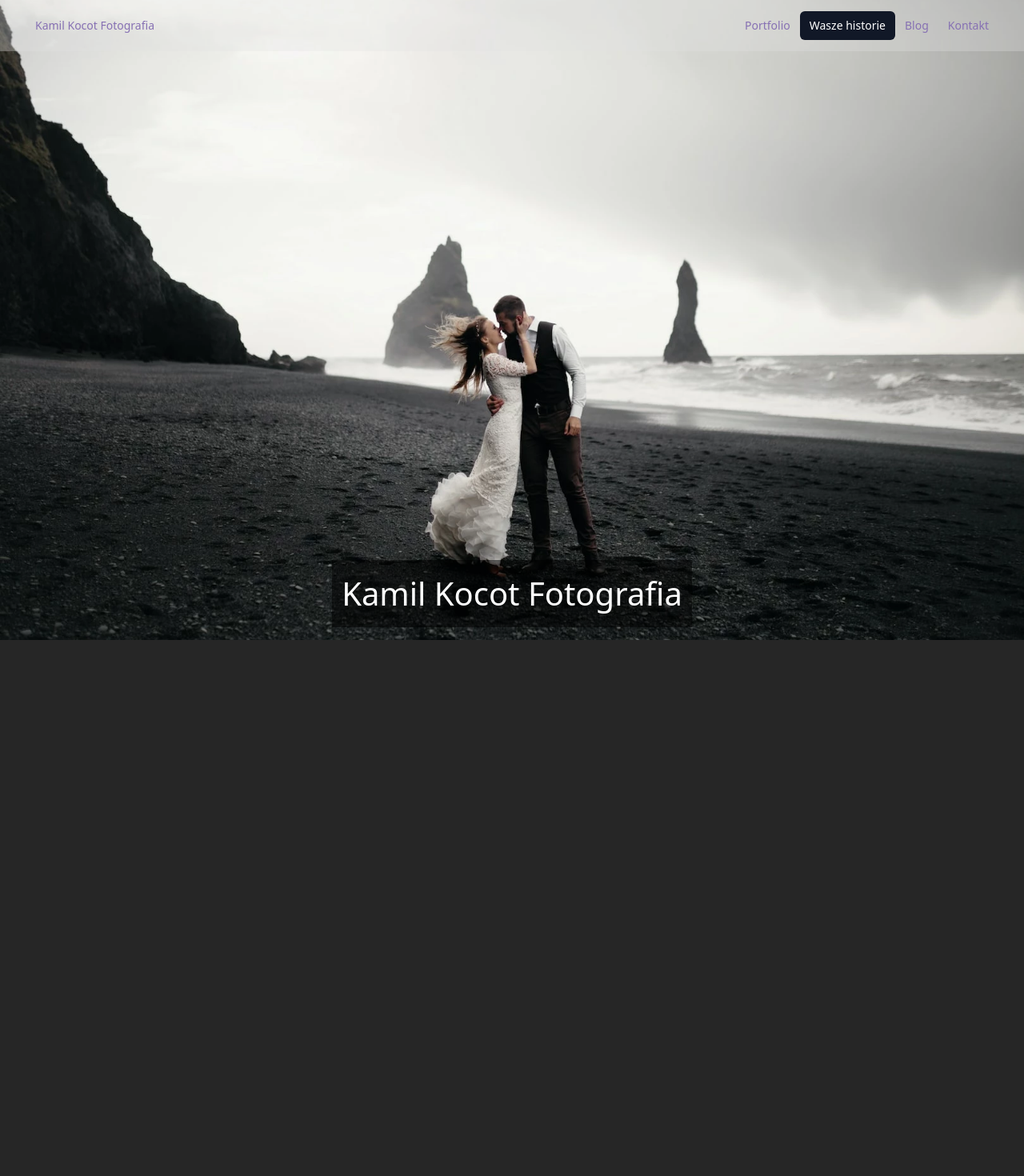
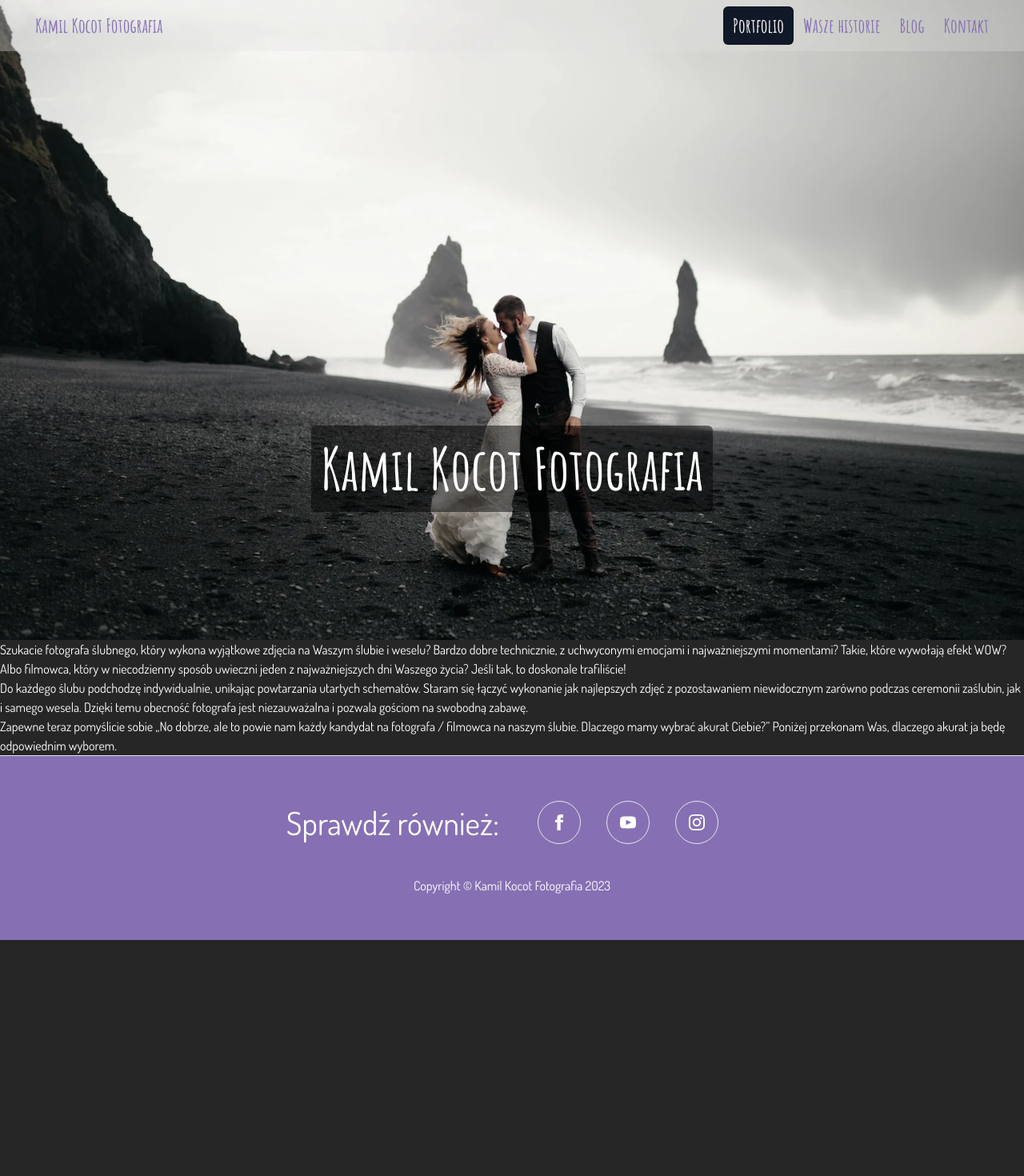
Before and after one commit to pietruszkajacek/kocotfoto, a Next.js app: page / in a window 1280 px wide. Shown: the top 1470 px of the page at 80% size. After the commit the page ends 1175 px from the top, so only its background shows below. Built offline with nearby package versions, Linux system fonts and the light colour scheme.

Commit message:
Add header

```diff
--- /dev/null
+++ b/components/about.tsx
@@ -0,0 +1,25 @@
+import Container from '../components/container'
+
+const About = () => {
+  return (
+    <Container>
+      <div className="text-white font-dosis">
+        <p>Szukacie fotografa ślubnego, który wykona wyjątkowe zdjęcia na Waszym ślubie i weselu? Bardzo dobre technicznie, z uchwyconymi
+          emocjami i najważniejszymi momentami? Takie, które wywołają efekt WOW? Albo filmowca, który w niecodzienny sposób uwieczni
+          jeden z najważniejszych dni Waszego życia? Jeśli tak, to doskonale trafiliście!
+        </p>
+        <p>
+          Do każdego ślubu podchodzę indywidualnie, unikając powtarzania utartych schematów. Staram się łączyć wykonanie jak najlepszych
+          zdjęć z pozostawaniem niewidocznym zarówno podczas ceremonii zaślubin, jak i samego wesela. Dzięki temu obecność fotografa jest
+          niezauważalna i pozwala gościom na swobodną zabawę.
+        </p>
+        <p>
+          Zapewne teraz pomyślicie sobie „No dobrze, ale to powie nam każdy kandydat na fotografa / filmowca na naszym ślubie. Dlaczego
+          mamy wybrać akurat Ciebie?” Poniżej przekonam Was, dlaczego akurat ja będę odpowiednim wyborem.
+        </p>
+      </div>
+    </Container>
+  )
+}
+
+export default About
--- a/components/footer.tsx
+++ b/components/footer.tsx
@@ -3,27 +3,55 @@ import { EXAMPLE_PATH } from '../lib/constants'
 
 const Footer = () => {
   return (
-    <footer className="bg-neutral-50 border-t border-neutral-200">
+    <footer className="bg-fiolet border-t border-szary font-dosis">
       <Container>
-        <div className="py-28 flex flex-col lg:flex-row items-center">
-          <h3 className="text-4xl lg:text-[2.5rem] font-bold tracking-tighter leading-tight text-center lg:text-left mb-10 lg:mb-0 lg:pr-4 lg:w-1/2">
-            Statically Generated with Next.js.
+        <div className="pt-14 flex flex-col lg:flex-row items-center">
+          <h3 className="text-white text-xl lg:text-[2.5rem] tracking-normal leading-tight text-center lg:text-right mb-10 lg:mb-0 lg:pr-4 lg:w-1/2">
+            Sprawdź również:
           </h3>
-          <div className="flex flex-col lg:flex-row justify-center items-center lg:pl-4 lg:w-1/2">
+          <div className="flex lg:flex-row justify-start items-center lg:pl-4 lg:w-1/2">
             <a
               href="https://nextjs.org/docs/basic-features/pages"
-              className="mx-3 bg-black hover:bg-white hover:text-black border border-black text-white font-bold py-3 px-12 lg:px-8 duration-200 transition-colors mb-6 lg:mb-0"
+              className="text-white duration-200 transition-colors p-4 mx-4 border rounded-full"
             >
-              Read Documentation
+              <svg
+                xmlns="http://www.w3.org/2000/svg"
+                className="h-5 w-5"
+                fill="currentColor"
+                viewBox="0 0 24 24">
+                <path
+                  d="M9 8h-3v4h3v12h5v-12h3.642l.358-4h-4v-1.667c0-.955.192-1.333 1.115-1.333h2.885v-5h-3.808c-3.596 0-5.192 1.583-5.192 4.615v3.385z" />
+              </svg>
             </a>
             <a
-              href={`https://github.com/vercel/next.js/tree/canary/examples/${EXAMPLE_PATH}`}
-              className="mx-3 font-bold hover:underline"
+              href="https://nextjs.org/docs/basic-features/pages"
+              className="text-white duration-200 transition-colors p-4 mx-4 border rounded-full"
             >
-              View on GitHub
+              <svg
+                xmlns="http://www.w3.org/2000/svg"
+                className="h-5 w-5"
+                fill="currentColor"
+                viewBox="0 0 24 24">
+                <path
+                  d="M19.615 3.184c-3.604-.246-11.631-.245-15.23 0-3.897.266-4.356 2.62-4.385 8.816.029 6.185.484 8.549 4.385 8.816 3.6.245 11.626.246 15.23 0 3.897-.266 4.356-2.62 4.385-8.816-.029-6.185-.484-8.549-4.385-8.816zm-10.615 12.816v-8l8 3.993-8 4.007z" />
+              </svg>
+            </a>
+            <a
+              href="https://nextjs.org/docs/basic-features/pages"
+              className="text-white duration-200 transition-colors p-4 mx-4 border rounded-full"
+            >
+              <svg
+                xmlns="http://www.w3.org/2000/svg"
+                className="h-5 w-5"
+                fill="currentColor"
+                viewBox="0 0 24 24">
+                <path
+                  d="M12 2.163c3.204 0 3.584.012 4.85.07 3.252.148 4.771 1.691 4.919 4.919.058 1.265.069 1.645.069 4.849 0 3.205-.012 3.584-.069 4.849-.149 3.225-1.664 4.771-4.919 4.919-1.266.058-1.644.07-4.85.07-3.204 0-3.584-.012-4.849-.07-3.26-.149-4.771-1.699-4.919-4.92-.058-1.265-.07-1.644-.07-4.849 0-3.204.013-3.583.07-4.849.149-3.227 1.664-4.771 4.919-4.919 1.266-.057 1.645-.069 4.849-.069zm0-2.163c-3.259 0-3.667.014-4.947.072-4.358.2-6.78 2.618-6.98 6.98-.059 1.281-.073 1.689-.073 4.948 0 3.259.014 3.668.072 4.948.2 4.358 2.618 6.78 6.98 6.98 1.281.058 1.689.072 4.948.072 3.259 0 3.668-.014 4.948-.072 4.354-.2 6.782-2.618 6.979-6.98.059-1.28.073-1.689.073-4.948 0-3.259-.014-3.667-.072-4.947-.196-4.354-2.617-6.78-6.979-6.98-1.281-.059-1.69-.073-4.949-.073zm0 5.838c-3.403 0-6.162 2.759-6.162 6.162s2.759 6.163 6.162 6.163 6.162-2.759 6.162-6.163c0-3.403-2.759-6.162-6.162-6.162zm0 10.162c-2.209 0-4-1.79-4-4 0-2.209 1.791-4 4-4s4 1.791 4 4c0 2.21-1.791 4-4 4zm6.406-11.845c-.796 0-1.441.645-1.441 1.44s.645 1.44 1.441 1.44c.795 0 1.439-.645 1.439-1.44s-.644-1.44-1.439-1.44z" />
+              </svg>
             </a>
           </div>
         </div>
+        <div className='pb-14 pt-10 text-center text-white'>Copyright © Kamil Kocot Fotografia 2023</div>
       </Container>
     </footer>
   )
--- a/components/header.tsx
+++ b/components/header.tsx
@@ -6,7 +6,7 @@ const Header = () => {
     <header className="flex h-auto bg-center bg-no-repeat bg-cover h-screen bg-[url('/assets/header.webp')]">
       <Container>
         <div className='flex justify-center items-end h-full'>
-          <h2 className="bg-black/50 text-white lg:text-5xl p-3 mb-4">Kamil Kocot Fotografia</h2>
+          <h2 className="font-amaticsc rounded-md bg-black/50 text-white text-5xl lg:text-7xl px-3 mb-[20vh]">Kamil Kocot Fotografia</h2>
         </div>
       </Container>
 
--- a/components/layout.tsx
+++ b/components/layout.tsx
@@ -2,7 +2,6 @@ import Alert from './alert'
 import Footer from './footer'
 import Meta from './meta'
 import Menu from '../components/menu'
-import Header from '../components/header'
 
 type Props = {
   preview?: boolean
@@ -10,8 +9,8 @@ type Props = {
 }
 
 const navigation = [
-  { name: 'Portfolio', href: '#', current: false },
-  { name: 'Wasze historie', href: '#', current: true },
+  { name: 'Portfolio', href: '#', current: true },
+  { name: 'Wasze historie', href: '#', current: false },
   { name: 'Blog', href: '#', current: false },
   { name: 'Kontakt', href: '#', current: false },
 ]
@@ -21,10 +20,9 @@ const Layout = ({ preview, children }: Props) => {
     <>
       <Meta />
       <Menu itemsMenu={navigation} />
-      <Header />
       <div className="min-h-screen">
         {/* <Alert preview={preview} /> */}
-        <main>{children}</main>
+        {children}
       </div>
       <Footer />
     </>
--- a/components/menu.tsx
+++ b/components/menu.tsx
@@ -34,14 +34,14 @@ export default function Menu({ itemsMenu }: Props) {
   }, []);
 
   return (
-        <Disclosure as="nav" className={classNames(navbarShrinked ? menuStyles['navbar-shrink'] : 'bg-[#e3e3e3] sm:bg-[#e3e3e34f]', 'transition duration-100 fixed top-0 left-0 right-0')}>
-            {({ open }) => (
+    <Disclosure as="nav" className={classNames(navbarShrinked ? menuStyles['navbar-shrink'] : 'bg-[#e3e3e3] sm:bg-[#e3e3e34f]', 'font-amaticsc fixed top-0 left-0 right-0')}>
+      {({ open, close }) => (
         <Container>
           <div className="mx-auto max-w-7xl px-2 sm:px-6 lg:px-8">
             <div className="relative flex h-16 items-center justify-between">
               <div className="absolute inset-y-0 right-0 flex items-center sm:hidden">
                 {/* Mobile menu button*/}
-                                <Disclosure.Button className="inline-flex items-center justify-center rounded-md p-2 text-gray-400 hover:bg-gray-700 hover:text-white focus:outline-none focus:ring-2 focus:ring-inset focus:ring-white">
+                <Disclosure.Button className="inline-flex items-center justify-center rounded-md p-2 text-[#8670B3] hover:bg-black hover:text-white focus:outline-none focus:ring-2 focus:ring-inset focus:ring-white">
                   <span className="sr-only">Open main menu</span>
                   {open ? (
                     <XMarkIcon className="block h-6 w-6" aria-hidden="true" />
@@ -54,7 +54,7 @@ export default function Menu({ itemsMenu }: Props) {
                 <div className="flex flex-shrink-0 items-center text-[#8670B3]">
                   <a
                     href='/'
-                                        className={'text-[#8670B3] px-3 py-2 text-sm font-medium'}
+                    className={'text-[#8670B3] px-3 py-2 text-2xl font-bold'}
                   >
                     Kamil Kocot Fotografia
                   </a>
@@ -67,8 +67,8 @@ export default function Menu({ itemsMenu }: Props) {
                         key={item.name}
                         href={item.href}
                         className={classNames(
-                                                    item.current ? 'bg-gray-900 text-white' : 'text-[#8670B3] hover:bg-gray-700 hover:text-white',
-                                                    'rounded-md px-3 py-2 text-sm font-medium'
+                          item.current ? 'bg-gray-900 text-white' : 'text-[#8670B3] active:bg-transparent hover:bg-black hover:text-white',
+                          'rounded-md px-3 py-2 text-2xl font-medium'
                         )}
                         aria-current={item.current ? 'page' : undefined}
                       >
@@ -97,7 +97,7 @@ export default function Menu({ itemsMenu }: Props) {
                     as="a"
                     href={item.href}
                     className={classNames(
-                                            item.current ? 'bg-gray-900 text-white' : 'text-[#8670B3] hover:bg-gray-700 hover:text-white',
+                      item.current ? 'bg-black text-white' : 'text-[#8670B3] active:bg-transparent visited:bg-yellow-500 hover:bg-black hover:text-white avtive:bg-black-700',
                       'block rounded-md px-3 py-2 font-medium text-base'
                     )}
                     aria-current={item.current ? 'page' : undefined}
--- a/pages/_app.tsx
+++ b/pages/_app.tsx
@@ -1,6 +1,21 @@
 import { AppProps } from 'next/app'
 import '../styles/index.css'
+import { Amatic_SC, Dosis } from 'next/font/google';
+
+const amaticsc = Amatic_SC({
+  subsets: ['latin'],
+  weight:["700"],
+  variable: '--font-amaticsc',
+});
+
+const dosis = Dosis({
+  subsets: ['latin'],
+  variable: '--font-dosis',
+});
 
 export default function MyApp({ Component, pageProps }: AppProps) {
-  return <Component {...pageProps} />
+  return (
+    <main className={`${amaticsc.variable} ${dosis.variable}`}>
+        <Component {...pageProps} />
+    </main>)
 }
--- a/pages/index.tsx
+++ b/pages/index.tsx
@@ -5,6 +5,8 @@ import { getAllPosts } from '../lib/api'
 import Head from 'next/head'
 import { CMS_NAME } from '../lib/constants'
 import Post from '../interfaces/post'
+import Header from '../components/header'
+import About from '../components/about'
 
 type Props = {
   allPosts: Post[]
@@ -18,9 +20,8 @@ export default function Index({ allPosts }: Props) {
         <Head>
           <title>{`${CMS_NAME}`}</title>
         </Head>
-        <Container>
-
-        </Container>
+        <Header />
+        <About />
       </Layout>
     </>
   )
--- a/tailwind.config.js
+++ b/tailwind.config.js
@@ -3,12 +3,18 @@ module.exports = {
   content: ['./components/**/*.tsx', './pages/**/*.tsx'],
   theme: {
     extend: {
+      fontFamily: {
+        amaticsc: ['var(--font-amaticsc)'],
+        dosis: ['var(--font-dosis)'],
+      },
       colors: {
         'accent-1': '#FAFAFA',
         'accent-2': '#EAEAEA',
         'accent-7': '#333',
         success: '#0070f3',
         cyan: '#79FFE1',
+        fiolet: '#8670B3',
+        szary: '#e3e3e3'
       },
       spacing: {
         28: '7rem',
```
Lines whose indentation alone changed are shown as unchanged.
